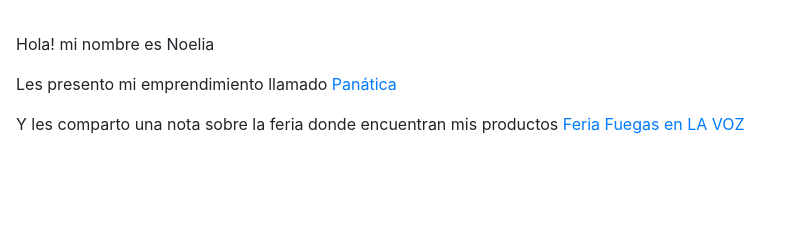
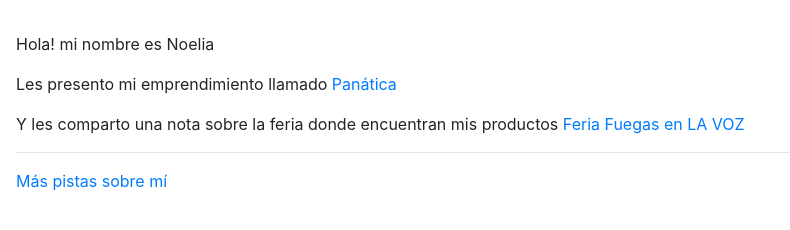
Before and after one commit to noelia-corralpaz/noelia-corralpaz.github.io, a plain HTML site: page actividad.1/index.html in a window 1280 px wide. Shown: the whole page, without its empty margins (0-790 px from the left). Drawn offline with nearby package versions, Linux system fonts and the light colour scheme.

Commit message:
Update index.html

```diff
--- a/actividad.1/index.html
+++ b/actividad.1/index.html
@@ -11,6 +11,10 @@
 
 <p>Y les comparto una nota sobre la feria donde encuentran mis productos <a href="https://www.instagram.com/p/B9fG3WaAWxQ/">Feria Fuegas en LA VOZ</a></p>
 
+<hr>
+
+<p><a href="pagina.html">Más pistas sobre mí</a></p>
+
 
   <!-- ^ -->
   </body>
```
